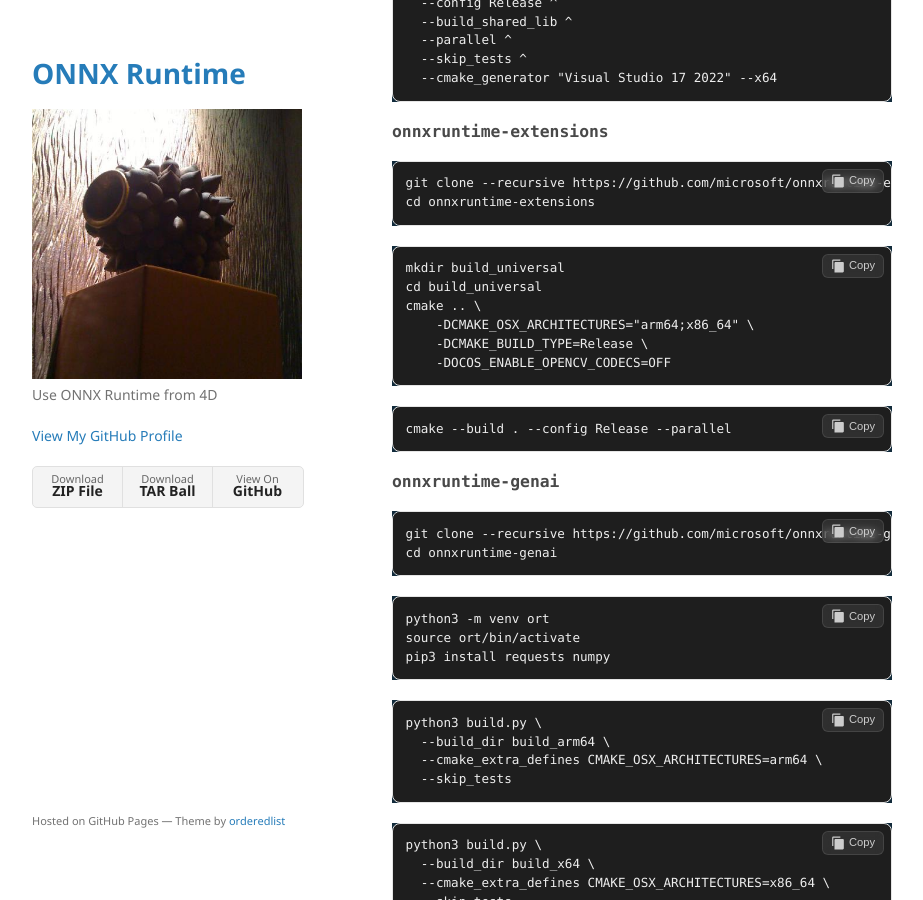
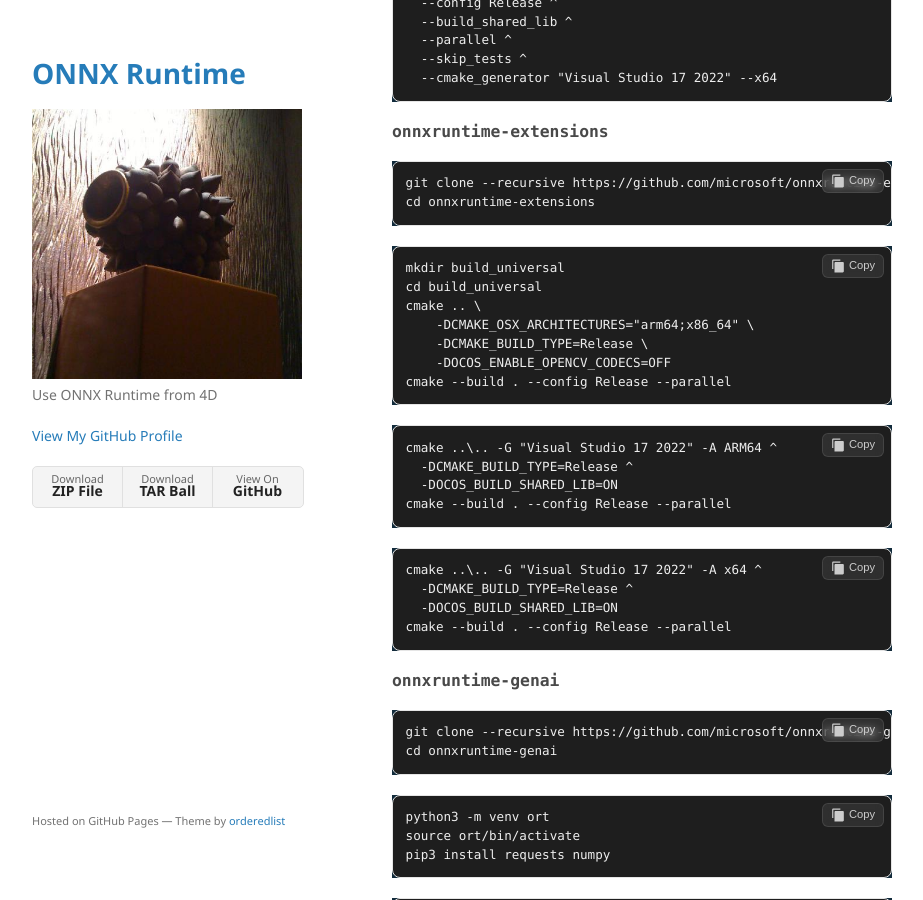
Before and after one commit to miyako/onnx-genai, a Jekyll site: the page built from build.md, in a window 1280 px wide and 900 px high, scrolled down 791 px. Shown: the whole window, without its empty margins (178-1101 px from the left). Built offline with Jekyll 4.4.1, drawn with Linux system fonts in a browser that asks for light colours.

Commit message:
Update build.md

````diff
--- a/build.md
+++ b/build.md
@@ -63,9 +63,20 @@ cmake .. \
     -DCMAKE_OSX_ARCHITECTURES="arm64;x86_64" \
     -DCMAKE_BUILD_TYPE=Release \
     -DOCOS_ENABLE_OPENCV_CODECS=OFF
+cmake --build . --config Release --parallel
 ```
 
 ```
+cmake ..\.. -G "Visual Studio 17 2022" -A ARM64 ^
+  -DCMAKE_BUILD_TYPE=Release ^
+  -DOCOS_BUILD_SHARED_LIB=ON
+cmake --build . --config Release --parallel
+```
+
+```
+cmake ..\.. -G "Visual Studio 17 2022" -A x64 ^
+  -DCMAKE_BUILD_TYPE=Release ^
+  -DOCOS_BUILD_SHARED_LIB=ON
 cmake --build . --config Release --parallel
 ```
 
````
